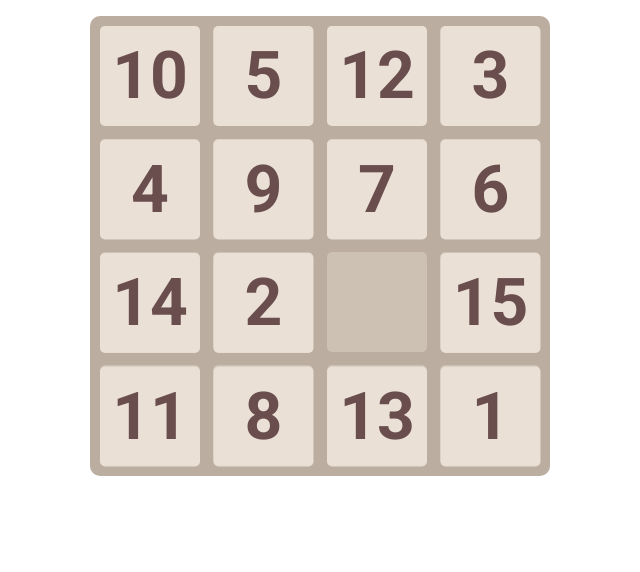
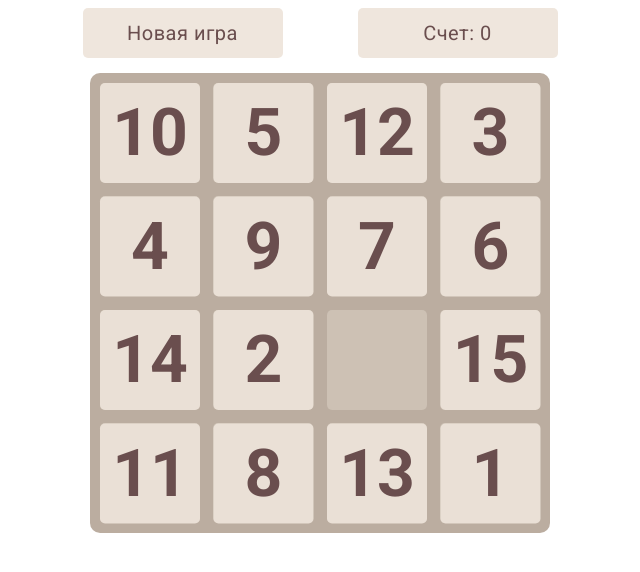
Before and after one commit to VildanovDenis/15-game, a React app: page / in a window 1280 px wide. Shown: the top 572 px of the page, without its empty margins (320-960 px from the left). Built offline with nearby package versions, Linux system fonts and the light colour scheme.

Commit message:
Добавляет кнопку начала новой игры, счетчик ходов

```diff
--- a/src/components/gameContainer/index.jsx
+++ b/src/components/gameContainer/index.jsx
@@ -13,35 +13,69 @@ import { initialCells } from '../../gameData/index.js';
 const StyledWrapper = styled.section`
     display: flex;
     justify-content: center;
-    align-items: center;
     height: 475px;
     position: relative;
     width: 475px;
     margin: 0 auto;
+`;
+const StyledHeaderWrapper = styled.div`
+    display: flex;
+    flex-direction: row;
+    justify-content: space-between;
+    width: 475px;
+    margin: 0 auto 15px;
+`;
+const StyledBtn = styled.button`
+    width: 200px;
+    height: 50px;
+    padding: 0;
+    border: none;
+    border-radius: 5px;
+    box-sizing: border-box;
+    font-family: 'Roboto', sans-serif;
+    font-size: 20px;
+    line-height: 50px;
+    letter-spacing: 0.5px;
+    text-align: center;
+    background-color: rgba(238,228,218,0.9);
+    color: #6a4e4e;
 `;
 
 class GameContainer extends React.Component {
     constructor(props) {
         super(props);
         this.state = {
-            cells: []
+            cells: [],
+            steps : 0
         };
 
         this.handleKeyPress = this.handleKeyPress.bind(this);
+        this.onNewGameButtonClick = this.onNewGameButtonClick.bind(this);
     }
 
 
     handleKeyPress(event) {
         const direction = setDirectionName(event.code);
+        const newSteps = this.state.steps + 1;
 
         if (direction !== '') {
             const { cells } = this.state;
             const newCells = moveCells(cells, direction);
 
             this.setState({
-                cells: newCells
+                cells: newCells,
+                steps: newSteps
             })
         };
+    }
+
+    onNewGameButtonClick() {
+        const newCells = randomCells(initialCells);
+
+        this.setState({
+            cells: newCells,
+            steps: 0
+        });
     }
 
     componentDidMount() {
@@ -59,13 +93,24 @@ class GameContainer extends React.Component {
     }
 
     render() {
-        const { cells } = this.state;
+        const { cells, steps } = this.state;
 
         return (
-            <StyledWrapper>
+            <React.Fragment>
+                <StyledHeaderWrapper>
+                    <StyledBtn
+                        type="button"
+                        onClick={this.onNewGameButtonClick}
+                    >
+                        Новая игра
+                    </StyledBtn>
+                    <StyledBtn as="div">Счет: {steps}</StyledBtn>
+                </StyledHeaderWrapper>
+                <StyledWrapper>
                 <GameBgComponents />
                 <GamePlaygroundComponent cells={cells}/>
-            </StyledWrapper>
+                </StyledWrapper>
+            </React.Fragment>
         )
     }
 }
```
